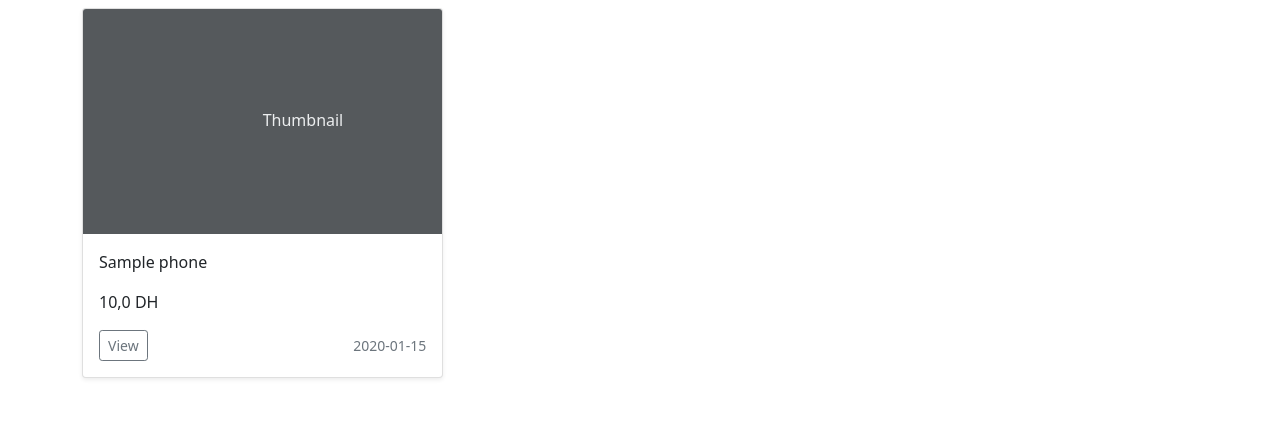
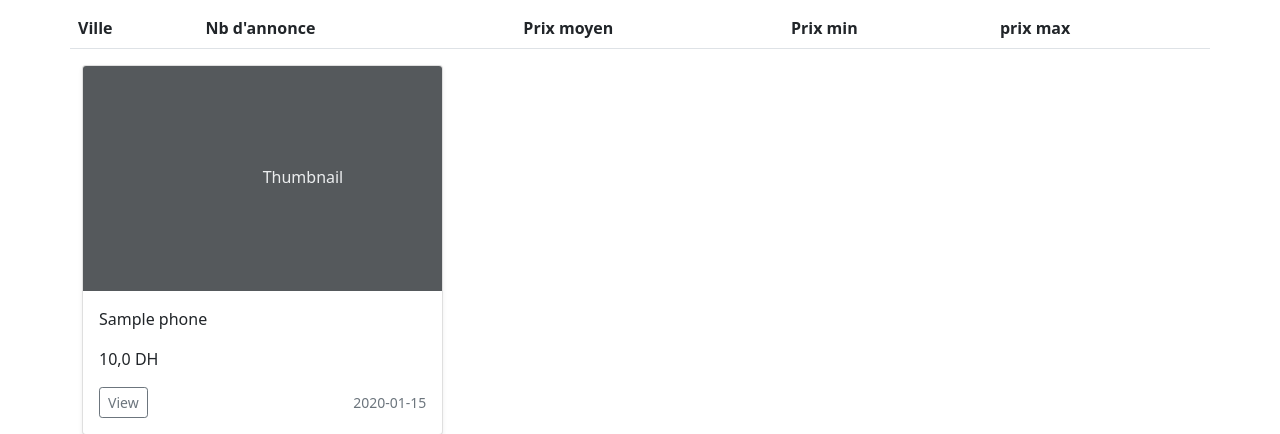
Before and after one commit to Mustaphaf15/Pyshop, a Django app: page / in a window 1280 px wide. Shown: the part 56-490 px from the top of the page. Run offline with Django 4.2, Linux system fonts and the light colour scheme; tables that the repository leaves empty hold one stand-in row (values such as "Sample post"); lists and menus that the app fills with data are empty; some libraries are stand-ins or nearby versions.

Commit message:
Analyse data whith ville in search

```diff
--- a/phones/templates/phones/index.html
+++ b/phones/templates/phones/index.html
@@ -7,6 +7,32 @@
     {% if messagealerte %}
         <div class="alert alert-{{ typealerte }}" role="alert">
             {{ messagealerte }}
+        </div>
+    {% endif %}
+
+    {% if not analyse_ville.empty %}
+        <div class="row">
+            <table class="table table-hove">
+                <thead>
+                    <tr>
+                        <th scope="col">Ville</th>
+                        <th scope="col">Nb d'annonce</th>
+                        <th scope="col">Prix moyen</th>
+                        <th scope="col">Prix min</th>
+                        <th scope="col">prix max</th>
+                    </tr>
+                </thead>
+                <tbody>
+                    {% for index, row in analyse_ville.iterrows %}
+                    <tr scope="row">
+                            <td>{{ index }}</td>
+                        {% for cell in row %}
+                            <td>{{ cell |floatformat:2 }}</td>
+                        {% endfor %}
+                    </tr>
+                    {% endfor %}
+                </tbody>
+            </table>
         </div>
     {% endif %}
     <div class="row row-cols-1 row-cols-sm-2 row-cols-md-3 g-3">
--- a/phones/views.py
+++ b/phones/views.py
@@ -1,5 +1,6 @@
 import csv
 
+import pandas as pd
 from django.http import HttpResponse
 from django.shortcuts import render
 
@@ -11,9 +12,10 @@
     context = {}
     if request.method == 'POST':
         searched = request.POST['searched']
-        print(type(searched))
         if len(searched) and searched.strip():
             listedestelephone = Phones.objects.filter(titre__contains=searched).values()
+            df = pd.DataFrame(listedestelephone)
+            context ['analyse_ville'] = df.groupby('ville').agg({'prix': ['count', 'mean', 'min', 'max']})
             context['messagealerte'] = f"La liste des articles trouver avec:  {searched}!"
             context['typealerte'] = 'info'
             if not listedestelephone.exists():
```
